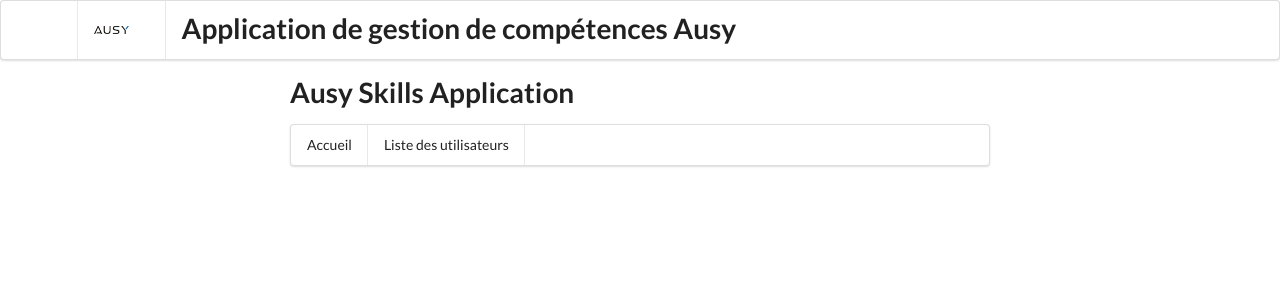
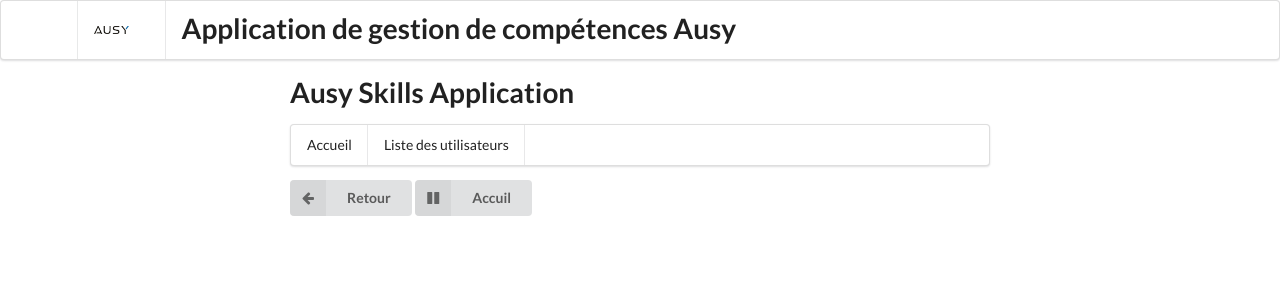
Before and after one commit to adurlea/ausy-skills-app, an Angular app: page /users/1 in a window 1280 px wide. Shown: the top 300 px of the page. Built offline with nearby package versions, Linux system fonts and the light colour scheme; no server answers.

Commit message:
TP3 implementations : - Add back and home button - add guard to check the id for user detail is valid

```diff
--- a/src/app/app.module.ts
+++ b/src/app/app.module.ts
@@ -10,6 +10,7 @@
 import { UserRatingComponent } from './shared/user-rating.component';
 import { WelcomeComponent } from './home/welcome.component';
 import { UserDetailComponent } from './user-detail/user-detail.component';
+import { UserDetailGuard } from './user-detail/user-detail.guard';
 
 @NgModule({
   declarations: [
@@ -26,7 +27,9 @@
     HttpClientModule,
     RouterModule.forRoot([
       { path: 'users', component: UserListComponent },
-      { path: 'users/:id', component: UserDetailComponent },
+      { path: 'users/:id',
+        canActivate: [UserDetailGuard],
+        component: UserDetailComponent},
       { path: 'welcome', component: WelcomeComponent },
       { path: '', redirectTo: 'welcome', pathMatch: 'full' },
       { path: '**', redirectTo: 'welcome', pathMatch: 'full' }
--- a/src/app/user-detail/user-detail.component.html
+++ b/src/app/user-detail/user-detail.component.html
@@ -19,3 +19,11 @@
     </a>
   </div>
 </div>
+<button class="ui labeled icon button" (click)='onBack()'>
+  <i class="left arrow icon"></i>
+  Retour
+</button>
+<button class="ui labeled icon button" (click)='onHome()'>
+  <i class="pause icon"></i>
+  Accuil
+</button>
--- a/src/app/user-detail/user-detail.component.ts
+++ b/src/app/user-detail/user-detail.component.ts
@@ -1,5 +1,5 @@
 import { Component, OnInit } from '@angular/core';
-import { ActivatedRoute } from '@angular/router';
+import { ActivatedRoute, Router } from '@angular/router';
 import { UserService } from '../user/user.service';
 import { IUser } from '../user/user';
 
@@ -13,7 +13,8 @@
   currentUser: IUser;
   errorMessage: string;
 
-  constructor(private route: ActivatedRoute, private userService: UserService) { }
+  constructor(private route: ActivatedRoute, private userService: UserService,
+    private currentRouter: Router) { }
 
   ngOnInit() {
     this.userId = this.route.snapshot.paramMap.get('id');
@@ -25,4 +26,11 @@
     console.log('UserID: ' + this.userId);
   }
 
+  onBack(): void {
+    this.currentRouter.navigate(['/users']);
+  }
+
+  onHome(): void {
+    this.currentRouter.navigate(['/welcome']);
+  }
 }
--- /dev/null
+++ b/src/app/user-detail/user-detail.guard.ts
@@ -0,0 +1,21 @@
+import { Injectable } from '@angular/core';
+import { CanActivate, ActivatedRouteSnapshot, RouterStateSnapshot, UrlTree, Router } from '@angular/router';
+import { Observable } from 'rxjs';
+
+@Injectable({
+  providedIn: 'root'
+})
+export class UserDetailGuard implements CanActivate {
+  constructor(private guardRouter: Router){}
+  canActivate(
+    next: ActivatedRouteSnapshot,
+    state: RouterStateSnapshot): Observable<boolean | UrlTree> | Promise<boolean | UrlTree> | boolean | UrlTree {
+      let id = next.url[1].path;
+      if (isNaN(id) || id < 1 || id > 5) {
+        alert('Invalide user Id: ' + id);
+        this.guardRouter.navigate(['/users']);
+        return false;
+      }
+      return true;
+  }
+}
```
Also changed, not shown: 1 other file (tests, documents, lock files or other folders).
